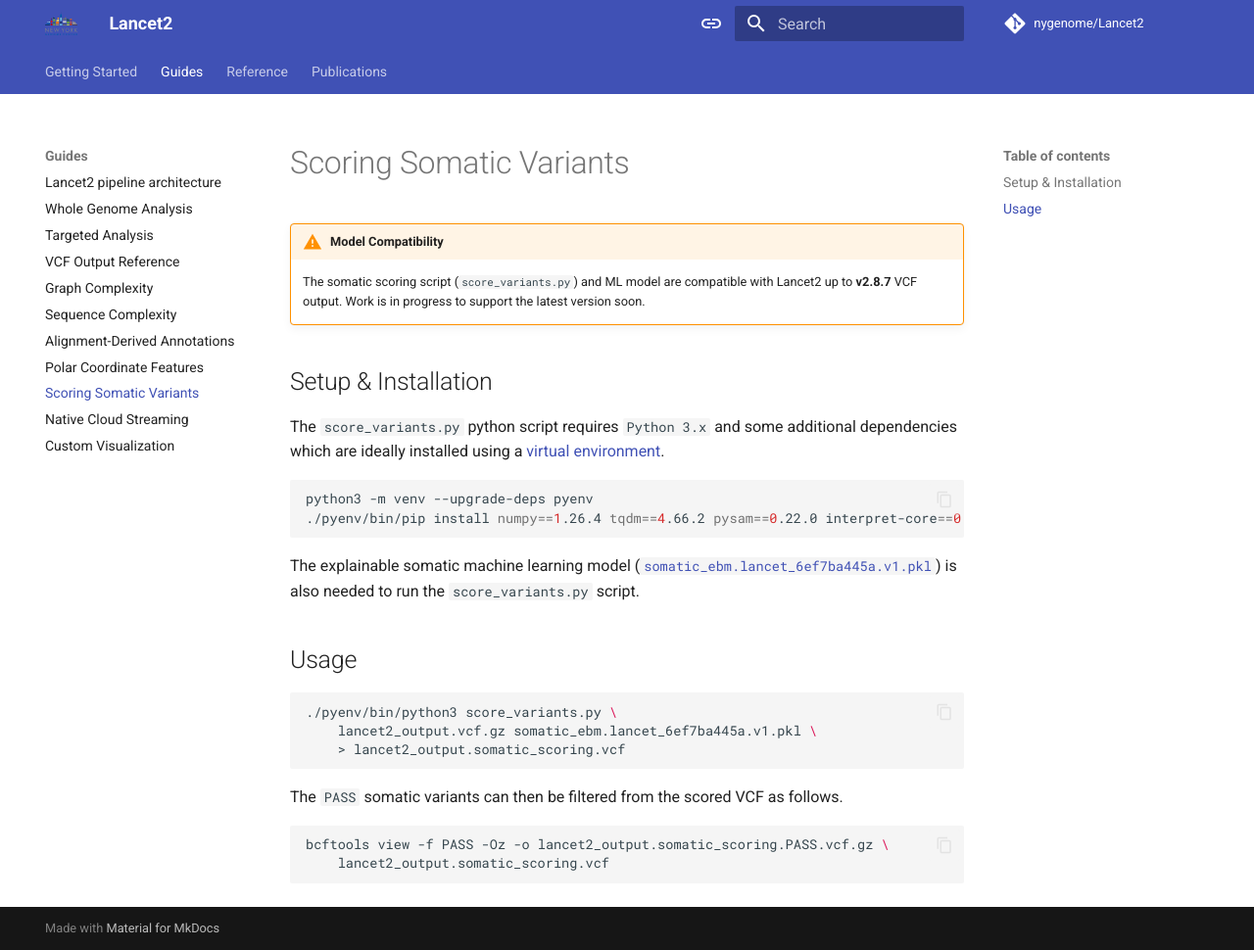
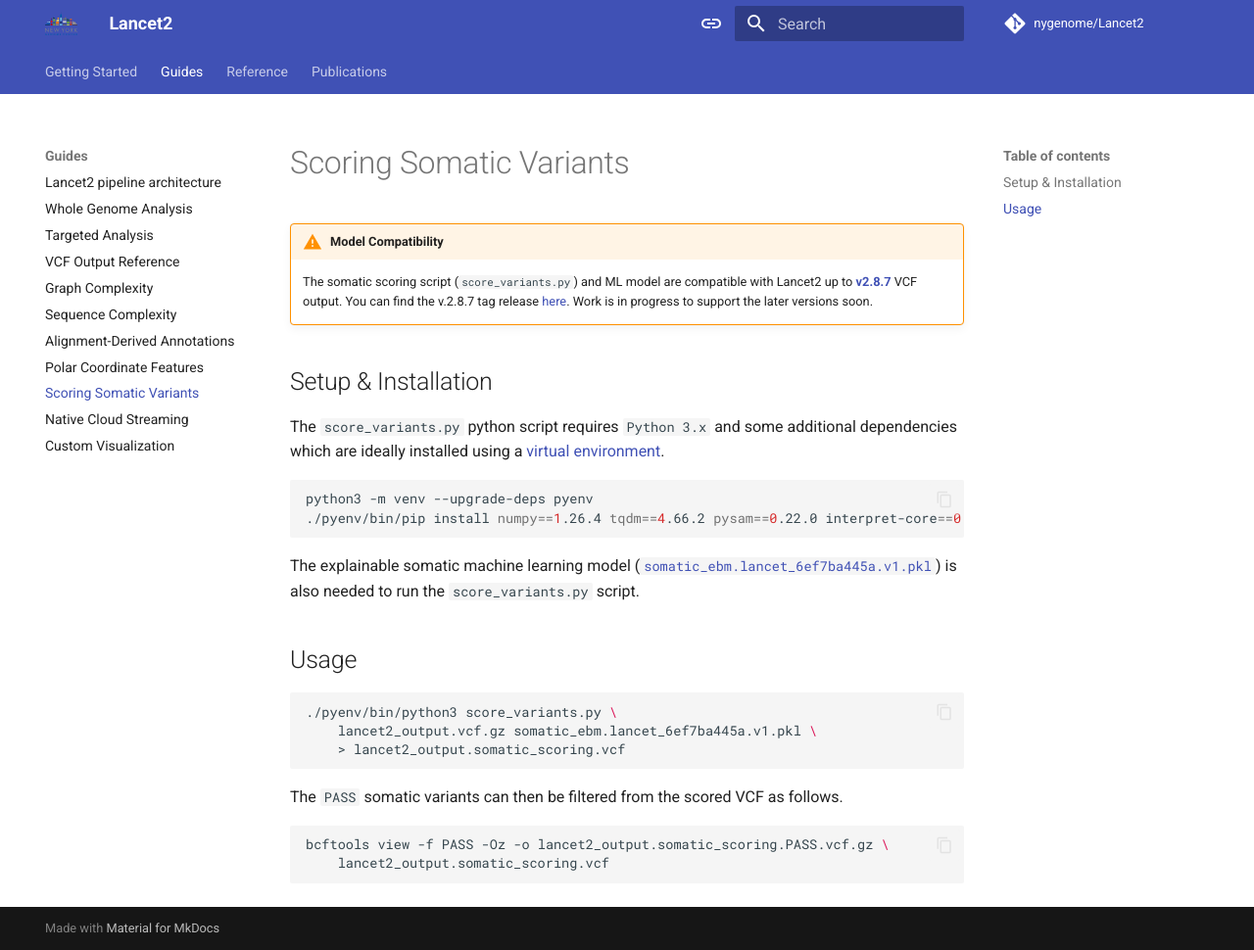
Before and after one commit to omicsnut/Lancet2, an MkDocs documentation site: the page built from docs/guides/scoring_somatic_variants.md, in a window 1280 px wide and 970 px high. Shown: the whole window at 98% size. Built offline with MkDocs 1.6.1 and Material for MkDocs 9.7.7, drawn with Linux system fonts in a browser that asks for light colours; plug-ins that fetch from the network failed and are left out; comment, search, counter and statistics services are not loaded; the version menu is left out.

```diff
--- a/docs/guides/scoring_somatic_variants.md
+++ b/docs/guides/scoring_somatic_variants.md
@@ -3,7 +3,9 @@
 !!! warning "Model Compatibility"
 
     The somatic scoring script (`score_variants.py`) and ML model are compatible with Lancet2
-    up to **v2.8.7** VCF output. Work is in progress to support the latest version soon.
+    up to [**v2.8.7**](https://nygenome.github.io/Lancet2/2.8.7/) VCF output.
+    You can find the v.2.8.7 tag release [here](https://github.com/nygenome/Lancet2/releases/tag/v2.8.7).
+    Work is in progress to support the later versions soon.
 
 ## Setup & Installation
 
```
Also changed, not shown: 1 other file.
